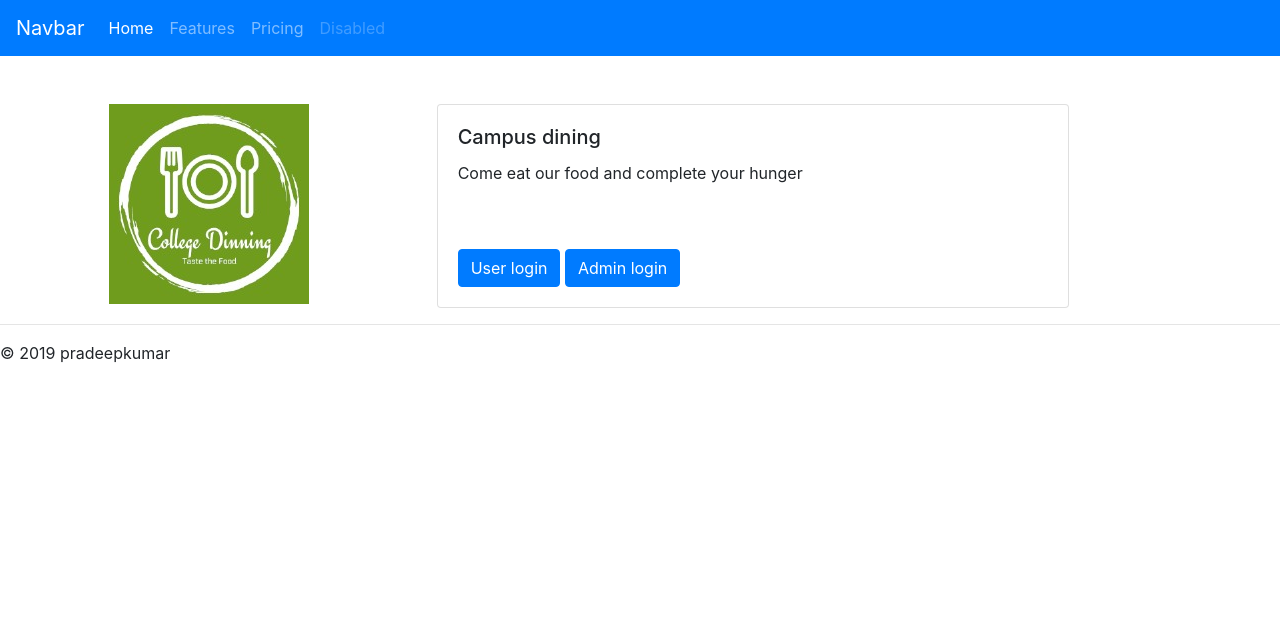
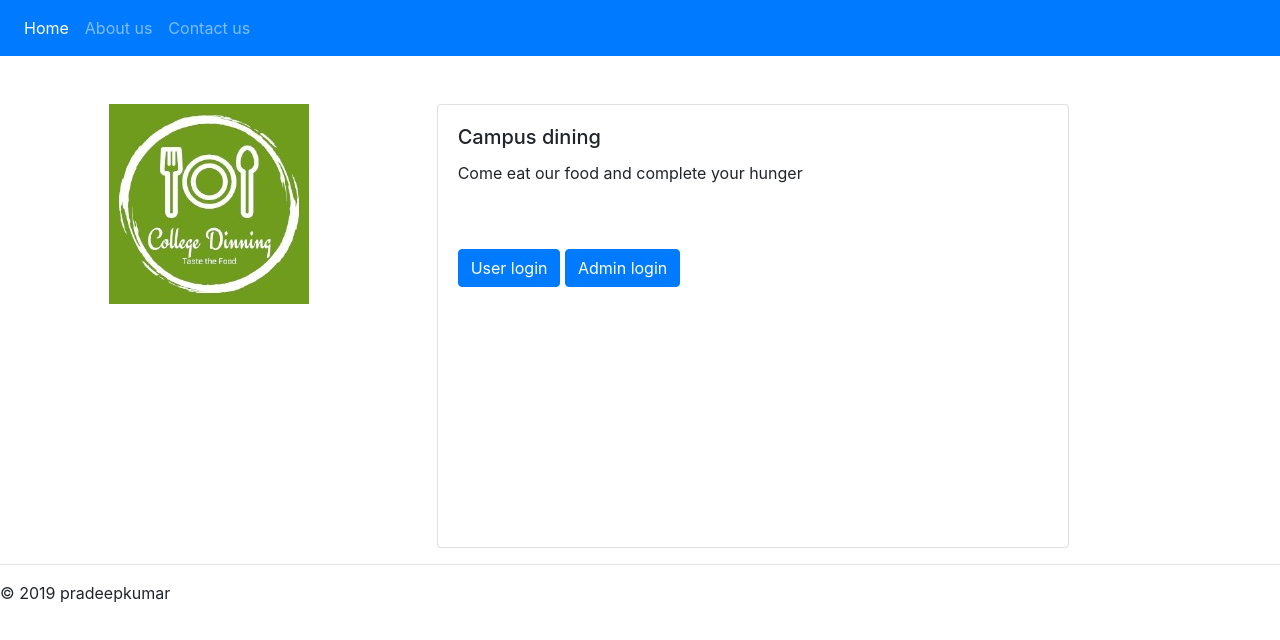
Before and after one commit to saikirandd/finalproject, a plain HTML site: page index.html in a window 1280 px wide. Drawn offline with nearby package versions, Linux system fonts and the light colour scheme.

Commit message:
Minor changes made in index.html file

```diff
--- a/index.html
+++ b/index.html
@@ -15,7 +15,6 @@
 
 <body>
     <nav class="navbar navbar-expand-lg navbar-dark bg-primary">
-        <a class="navbar-brand" href="#">Navbar</a>
         <button class="navbar-toggler" type="button" data-toggle="collapse" data-target="#navbarNavAltMarkup"
             aria-controls="navbarNavAltMarkup" aria-expanded="false" aria-label="Toggle navigation">
             <span class="navbar-toggler-icon"></span>
@@ -23,9 +22,9 @@
         <div class="collapse navbar-collapse" id="navbarNavAltMarkup">
             <div class="navbar-nav">
                 <a class="nav-item nav-link active" href="#">Home <span class="sr-only">(current)</span></a>
-                <a class="nav-item nav-link" href="#">Features</a>
-                <a class="nav-item nav-link" href="#">Pricing</a>
-                <a class="nav-item nav-link disabled" href="#">Disabled</a>
+                <a class="nav-item nav-link" href="#">About us</a>
+                <a class="nav-item nav-link" href="#">Contact us</a>
+                <!-- <a class="nav-item nav-link disabled" href="#">Disabled</a> -->
             </div>
         </div>
     </nav>
@@ -51,6 +50,17 @@
 
                     <a href="#" class="btn btn-primary">User login</a>
                     <a href="#" class="btn btn-primary">Admin login</a>
+                    <br>
+                    <br>
+                    <br>
+                    <br>
+                    <br>
+                    <br>
+                    <br>
+                    <br>
+                    <br>
+                    <br>
+                    <br>
                 </div>
             </div>
 
```
Also changed, not shown: userlogin.html (+2 -1 lines).
